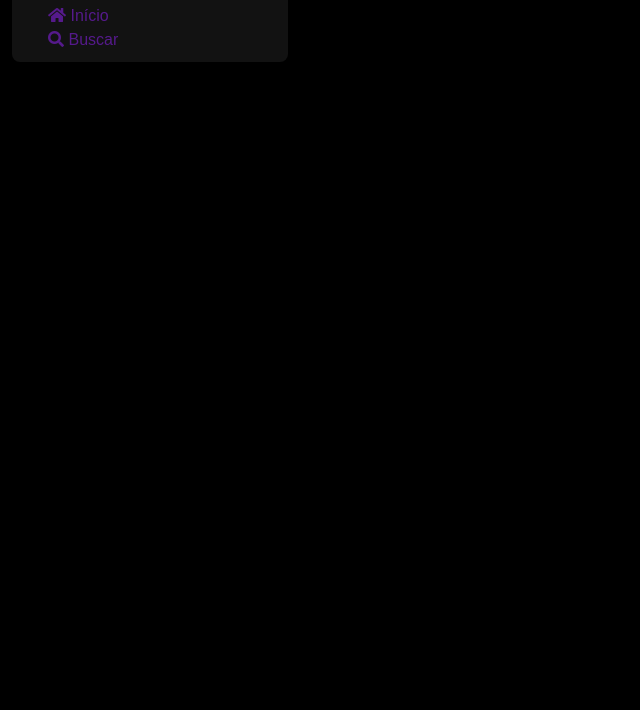
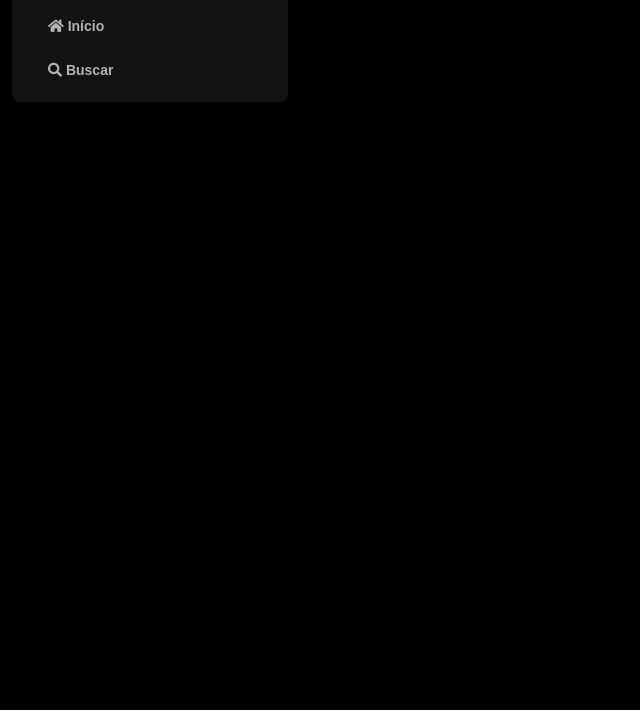
Before and after one commit to Guiba1/projeto-spotify, a plain HTML site: page index.html in a window 1280 px wide. Shown: the part 90-800 px from the top of the page, without its empty margins (0-640 px from the left). Drawn offline with Linux system fonts and the light colour scheme.

Commit message:
estilizando elemento da sidebar

```diff
--- a/style.css
+++ b/style.css
@@ -32,3 +32,15 @@ body{
     margin-top: 20px;
     padding: 0 20px 10px 20px;
 }
+
+.sidebar ul li{
+    padding: 10px 0;
+}
+
+.sidebar nav ul li a{
+    color: #b3b3b3;
+    text-decoration: none;
+    font-weight: 600;
+    font-size: 14px;
+    font-family: "DM sans", sans-serif;
+}
```
